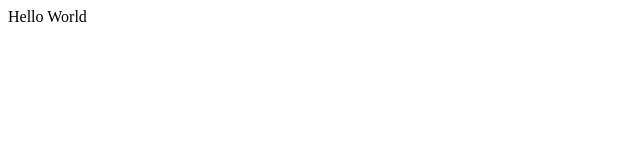
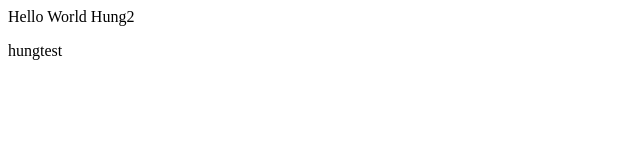
Before and after one commit to hugg4u/TestGitAvailable, a plain HTML site: page Hello/New Text Document.html in a window 1280 px wide. Shown: the whole page, without its empty margins (0-640 px from the left). Drawn offline with Linux system fonts and the light colour scheme.

Commit message:
test1+hung

```diff
--- a/Hello/New Text Document.html
+++ b/Hello/New Text Document.html
@@ -8,7 +8,8 @@
 </head>
 
 <body>
-    Hello World
+    Hello World Hung2
+    <p>hungtest</p>
 </body>
 
 </html>
```
